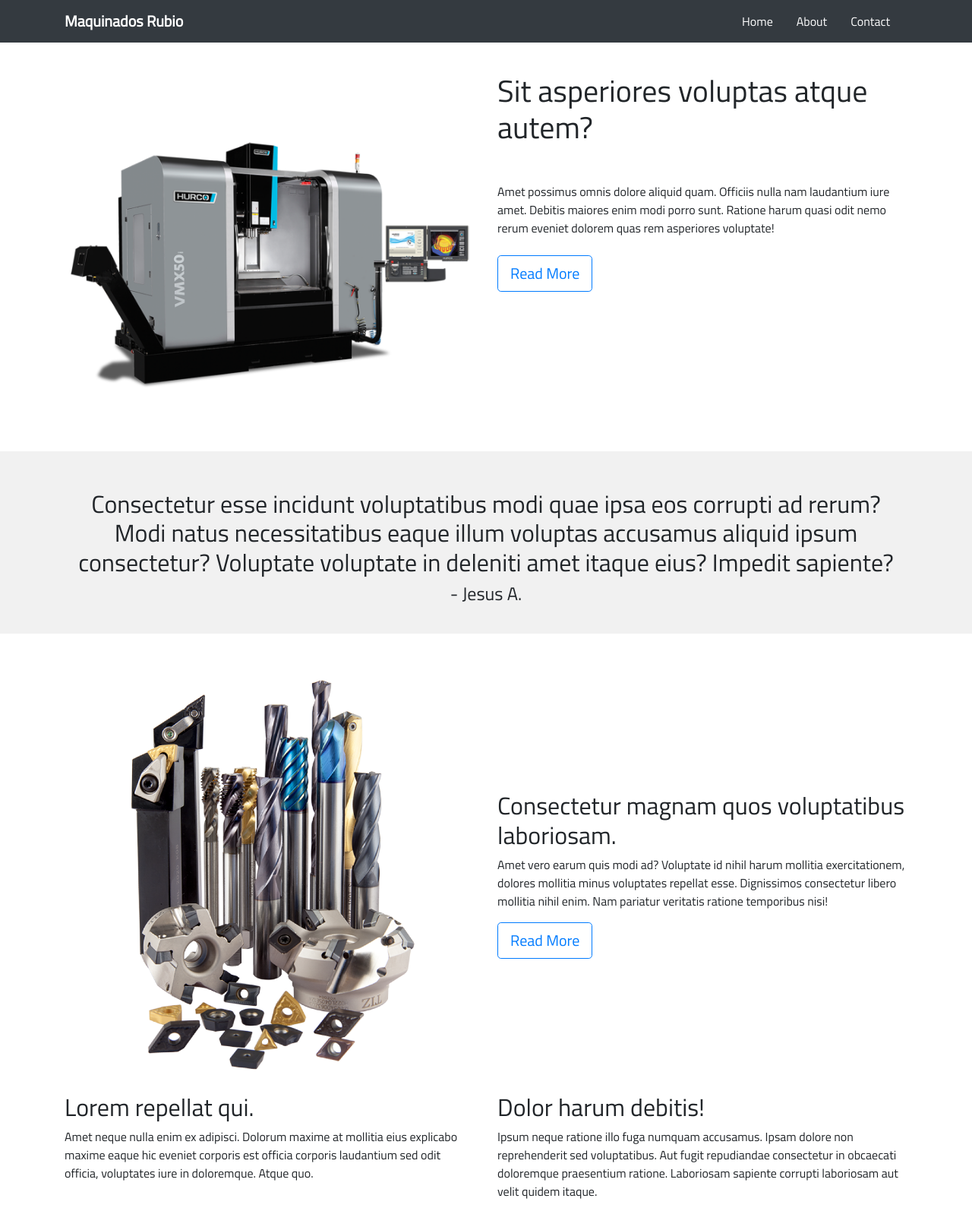
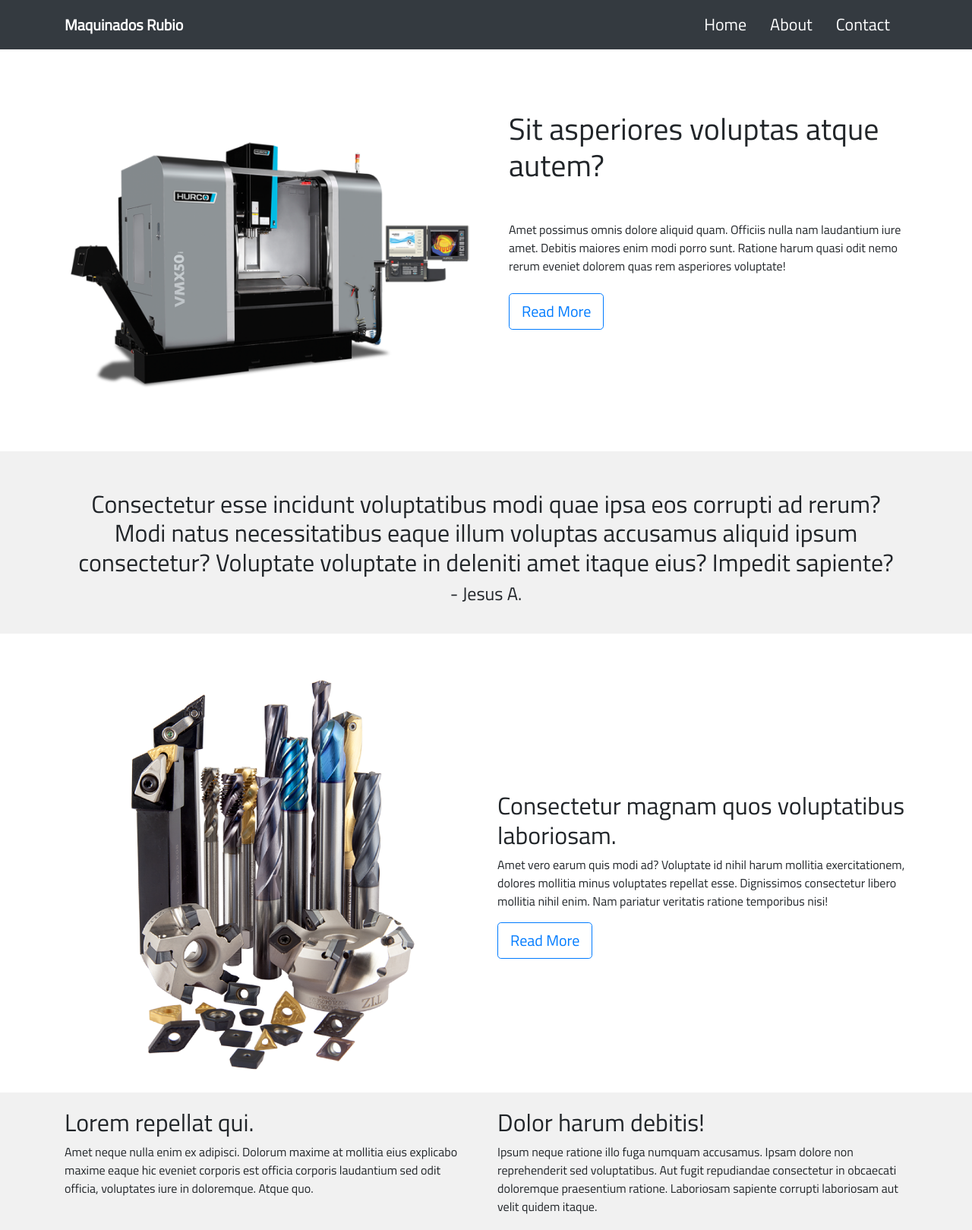
Before and after one commit to RobotF1/Rubio, a plain HTML site: page index.html in a window 1280 px wide. Shown: the top 1619 px of the page at 76% size. Drawn offline with nearby package versions, Linux system fonts and the light colour scheme.

Commit message:
Update style.css

```diff
--- a/css/style.css
+++ b/css/style.css
@@ -1,6 +1,12 @@
 body{
     font-family: 'Titillium Web', sans-serif;
     overflow-x: hidden;
+
+}
+
+.navbar .navbar-nav .nav-link{
+    font-size: 22px;
+
 }
 
 .navbar-brand{
@@ -13,9 +19,22 @@ body{
     color: #000;
 }
 
+#header .tex{
+    padding: 50px 0 0 30px;
+}
+
 #testimonial{
     background: #f1f1f1;
     padding: 50px 0 30px 0;
     text-align: center;
     margin-top:40px;
 }
+
+#info-two{
+    background: #f1f1f1f1;
+
+}
+
+#info-two .row{
+    padding: 20px 0 20px 0;
+}
```
